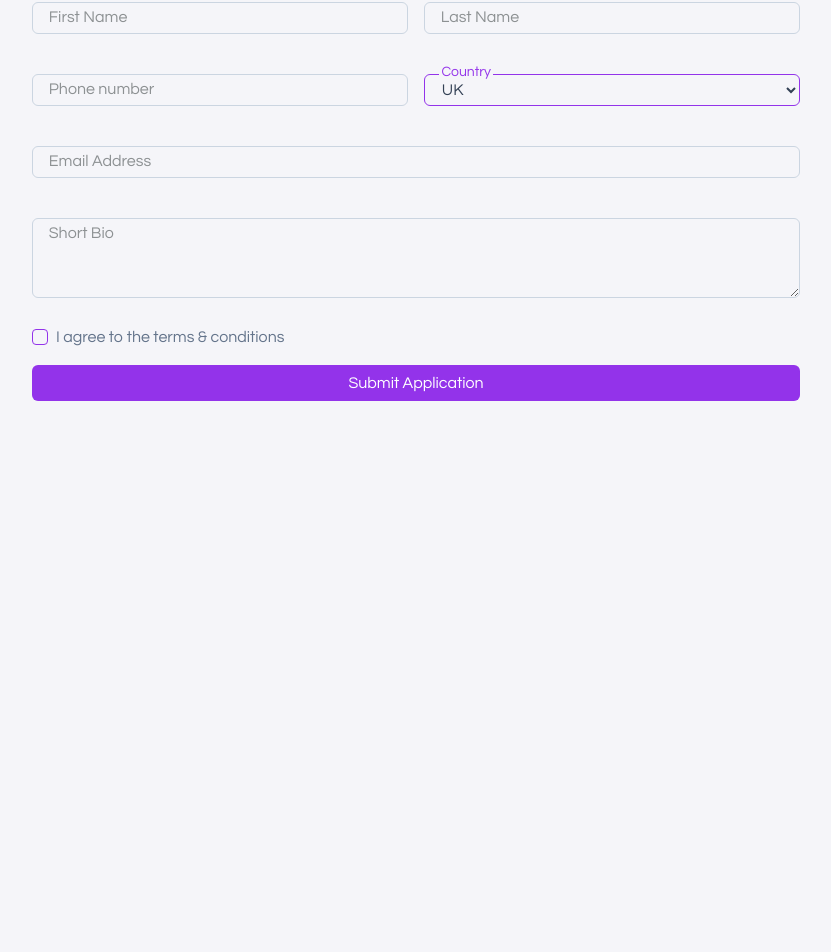
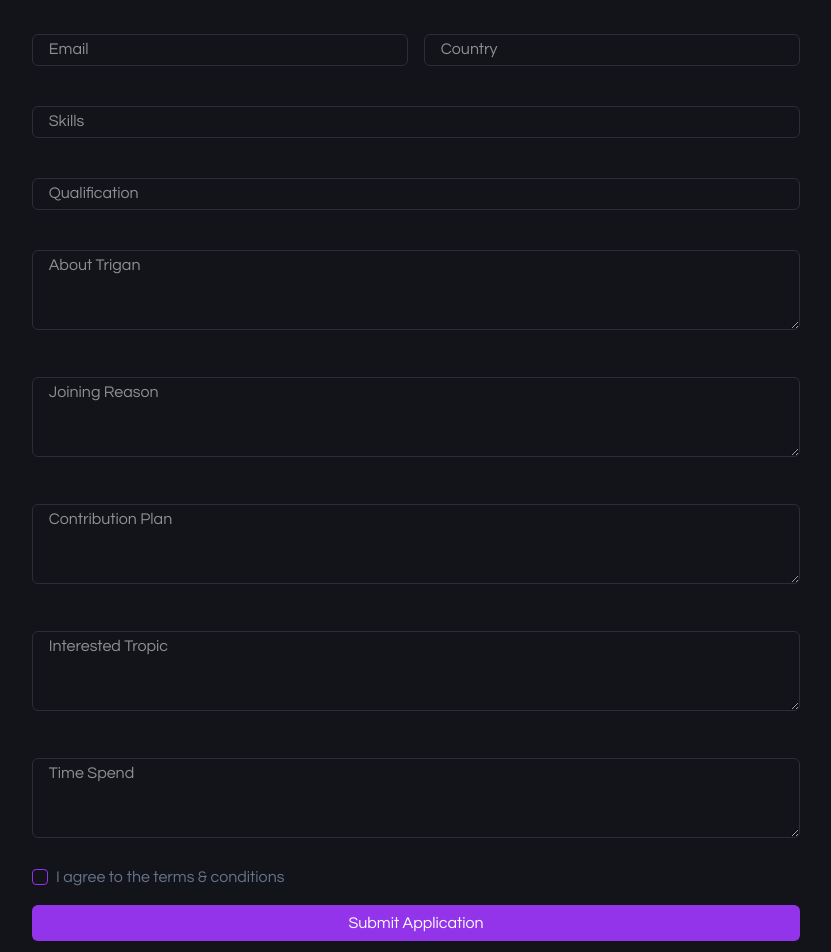
Before and after one commit to loichau1997/tragin-career, a Next.js app: page /jobs/apply/1 in a window 1280 px wide. Shown: the part 587-1539 px from the top of the page, without its empty margins (224-1055 px from the left). Before the commit the page ends 1004 px from the top, so only its background shows below. Built offline with nearby package versions, Linux system fonts and the light colour scheme; no server answers.

Commit message:
job apply

```diff
--- a/components/common/Layout.js
+++ b/components/common/Layout.js
@@ -5,11 +5,15 @@ import Loader from "./Loader";
 import Meta from "./Meta";
 import Navbar from "./Navbar";
 import BackToTopButton from "./BackToTopButton";
+import useDarkMode from "../../helpers/useDarkMode";
 
 const Layout = ({ children }) => {
   const { dispatch } = useUiContext();
   const [showButton, setShowButton] = useState(false);
   const [showLoader, setShowLoader] = useState(false);
+
+
+  const [mode, toggleMode] = useDarkMode("JobIt-Next-theme-mode");
 
   const handleCloseDropdown = (e) => {
     dispatch({ type: actioTypes.closeDropdown });
@@ -33,9 +37,10 @@ const Layout = ({ children }) => {
       <Meta />
       {showLoader && <Loader />}
       <BackToTopButton showButton={showButton} />
+
       {/* <Navbar /> */}
       <div
-        className="px-[2%] md:px-[6%] 2xl:container 2xl:mx-auto 2xl:!px-0 min-h-screen pt-20"
+        className="px-[2%] md:px-[6%] 2xl:container 2xl:mx-auto 2xl:!px-0 min-h-screen pt-10"
         onClick={handleCloseDropdown}
       >
         {children}
--- a/pages/jobs/apply/[id].js
+++ b/pages/jobs/apply/[id].js
@@ -144,10 +144,14 @@ const Appy = () => {
           </div>
           <div className="flex-align-center flex-col sm:flex-row gap-4 mt-5">
             <div className="form-input w-full sm:flex-1 relative">
-              <input type="number" name="phone" className="input" required />
-              <label htmlFor="phone">Phone number</label>
+              <input type="text" name="email" className="input" required />
+              <label htmlFor="email">Email</label>
             </div>
             <div className="form-input w-full sm:flex-1 relative">
+              <input type="text" name="Country" className="input" required />
+              <label htmlFor="email">Country</label>
+            </div>
+            {/* <div className="form-input w-full sm:flex-1 relative">
               <select className="input" required>
                 <option value="uganda">UK</option>
                 <option value="uganda">USA</option>
@@ -157,26 +161,69 @@ const Appy = () => {
                 <option value="uganda">India</option>
               </select>
               <label htmlFor="name">Country</label>
-            </div>
+            </div> */}
           </div>
           <div className="form-input w-full sm:flex-1 relative mt-5">
             <input
               type="text"
-              name="email"
+              name="skills"
               className="input"
 
 
               required
             />
-            <label htmlFor="email">Email Address</label>
+            <label htmlFor="skill">Skills</label>
+          </div>
+          <div className="form-input w-full sm:flex-1 relative mt-5">
+            <input
+              type="text"
+              name="qualification"
+              className="input"
+
+
+              required
+            />
+            <label htmlFor="qualification">Qualification</label>
           </div>
           <div className="form-input w-full sm:flex-1 relative mt-5">
             <textarea
-              name="name"
+              name="abouttrigan"
               className="input !h-20 pt-2"
               required
             ></textarea>
-            <label htmlFor="name">Short Bio</label>
+            <label htmlFor="about">About Trigan</label>
+          </div>
+          <div className="form-input w-full sm:flex-1 relative mt-5">
+            <textarea
+              name="joiningreson"
+              className="input !h-20 pt-2"
+              required
+            ></textarea>
+            <label htmlFor="joining">Joining Reason</label>
+          </div>
+          <div className="form-input w-full sm:flex-1 relative mt-5">
+            <textarea
+              name="contributionplan"
+              className="input !h-20 pt-2"
+              required
+            ></textarea>
+            <label htmlFor="contributionplan">Contribution Plan</label>
+          </div>
+          <div className="form-input w-full sm:flex-1 relative mt-5">
+            <textarea
+              name="interestedtropic"
+              className="input !h-20 pt-2"
+              required
+            ></textarea>
+            <label htmlFor="intrestedtropic">Interested Tropic</label>
+          </div>
+          <div className="form-input w-full sm:flex-1 relative mt-5">
+            <textarea
+              name="timespend"
+              className="input !h-20 pt-2"
+              required
+            ></textarea>
+            <label htmlFor="timespend">Time Spend</label>
           </div>
           <div className="input-check">
             <input type="checkbox" name="" id="terms" />
```
